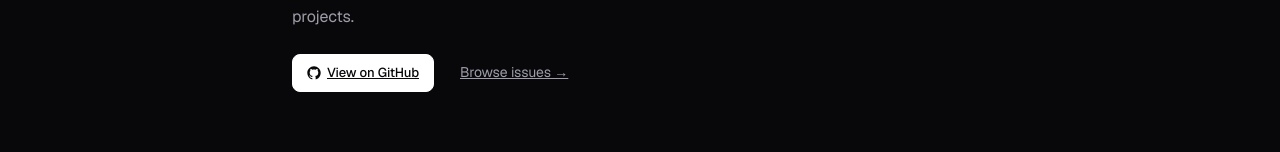
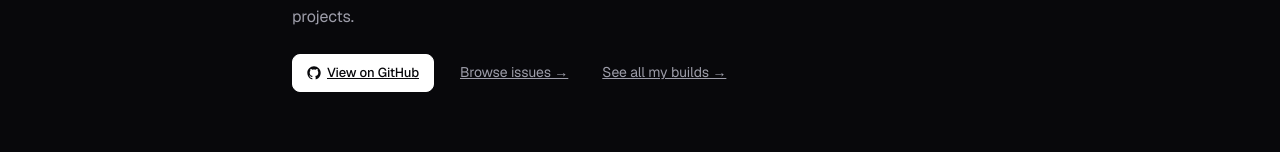
Before and after one commit to pcpranav/sitecraft, a Next.js app: page /about in a window 1280 px wide. Shown: the part 365-517 px from the top of the page. Built offline with nearby package versions, Linux system fonts and the light colour scheme; no server answers.

Commit message:
feat(about): link to pranav's garage from About CTA row

```diff
--- a/app/about/page.js
+++ b/app/about/page.js
@@ -54,6 +54,14 @@ export default function AboutPage() {
             >
               Browse issues →
             </a>
+            <a
+              href="https://pranavs-garage.vercel.app/"
+              target="_blank"
+              rel="noopener noreferrer"
+              className="hero-ghost-btn"
+            >
+              See all my builds →
+            </a>
           </div>
         </section>
 
```
